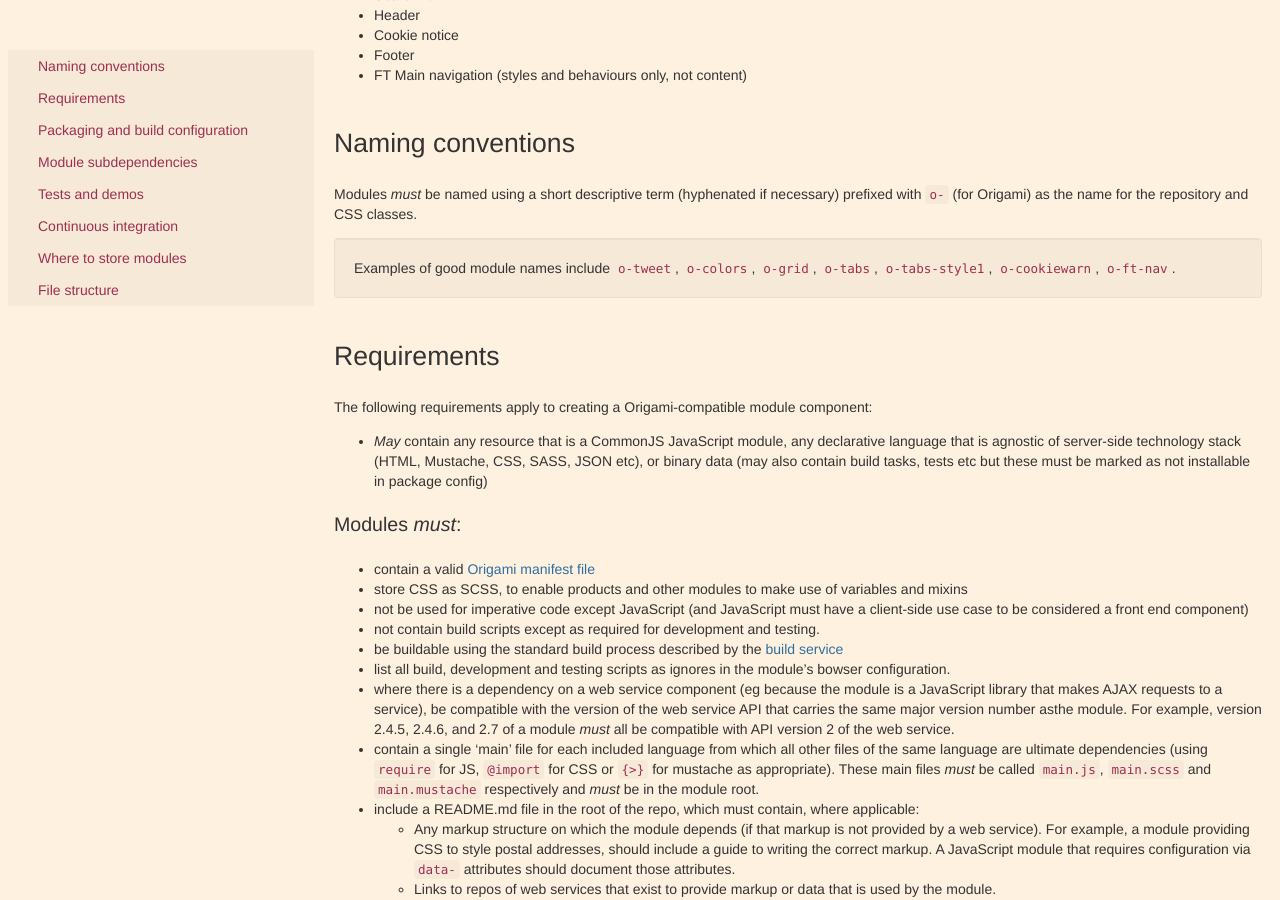
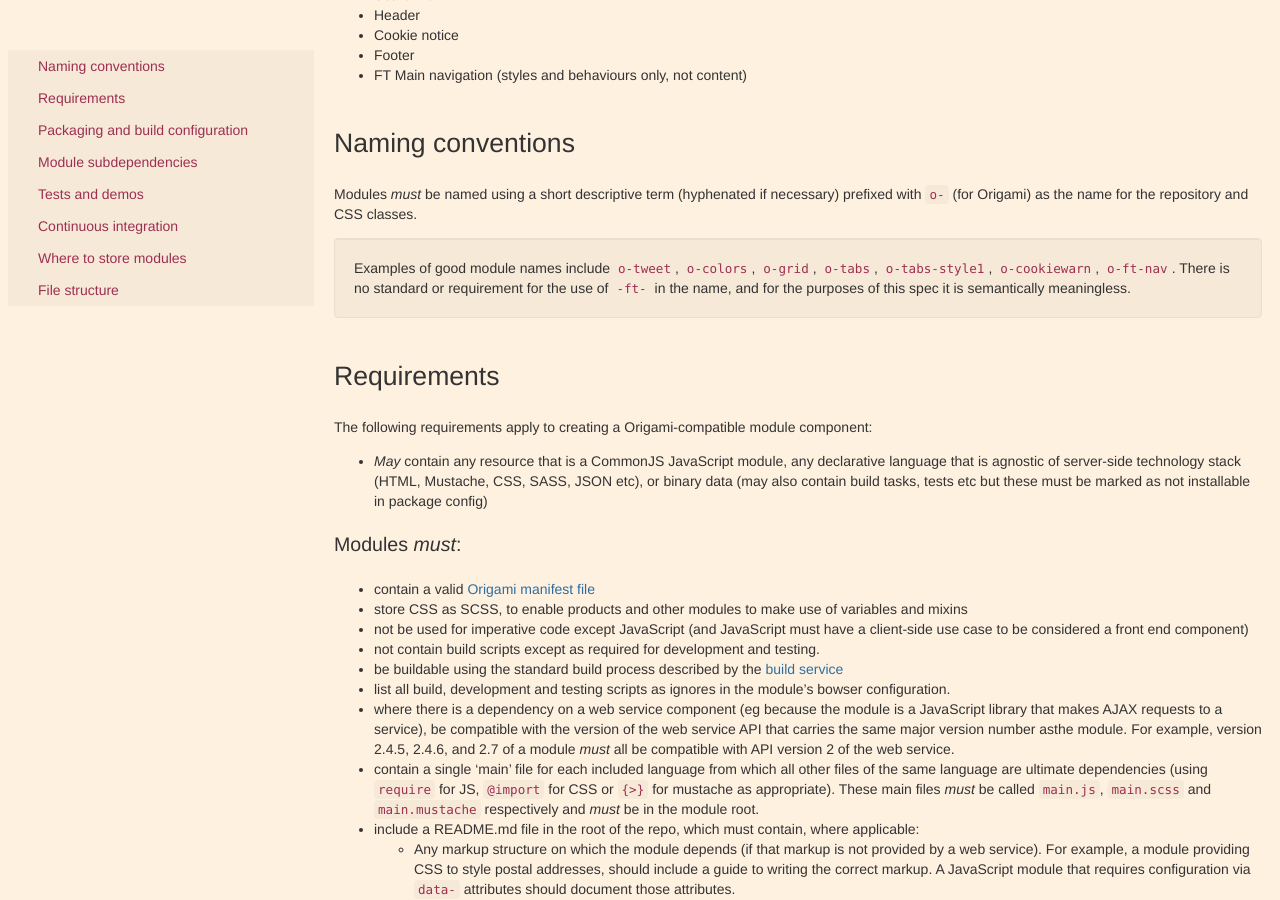
Before and after one commit to Financial-Times/ft-origami, a Jekyll site: the page built from docs/component-spec/modules.md, in a window 1280 px wide and 900 px high, scrolled down 389 px. Built offline with Jekyll 4.4.1, drawn with Linux system fonts in a browser that asks for light colours.

Commit message:
Clarify lack of semantics re o-ft- prefix

```diff
--- a/docs/component-spec/modules.md
+++ b/docs/component-spec/modules.md
@@ -22,7 +22,7 @@ permalink: /docs/component-spec/modules/
 
 Modules *must* be named using a short descriptive term (hyphenated if necessary) prefixed with `o-` (for Origami) as the name for the repository and CSS classes.
 
-<aside>Examples of good module names include <code>o-tweet</code>, <code>o-colors</code>, <code>o-grid</code>, <code>o-tabs</code>, <code>o-tabs-style1</code>, <code>o-cookiewarn</code>, <code>o-ft-nav</code>.</aside>
+<aside>Examples of good module names include <code>o-tweet</code>, <code>o-colors</code>, <code>o-grid</code>, <code>o-tabs</code>, <code>o-tabs-style1</code>, <code>o-cookiewarn</code>, <code>o-ft-nav</code>.  There is no standard or requirement for the use of <code>-ft-</code> in the name, and for the purposes of this spec it is semantically meaningless.</aside>
 
 
 ## Requirements
```
